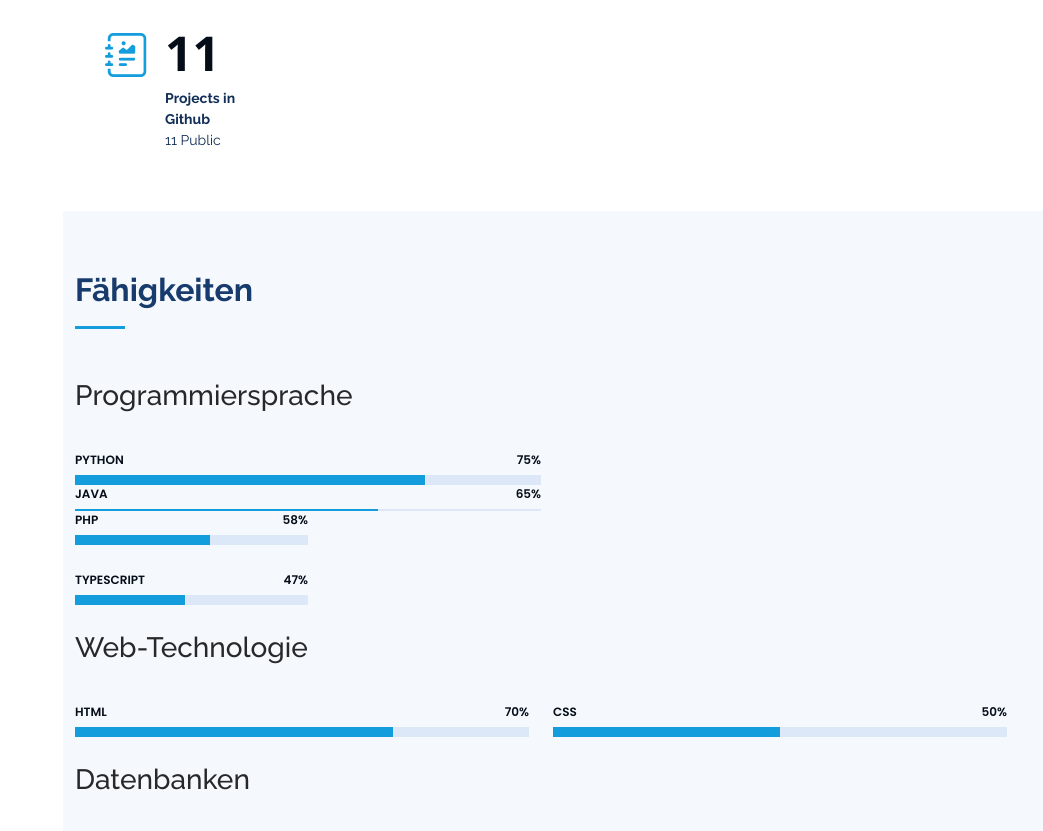
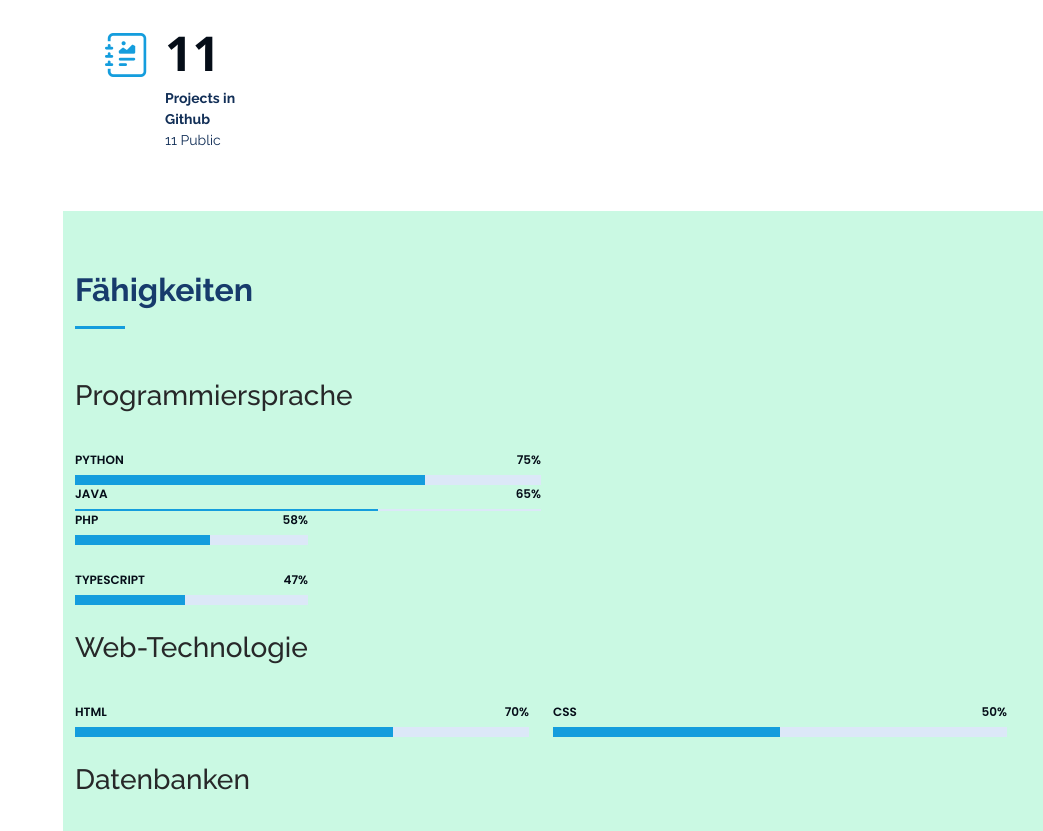
Before and after one commit to Steve2404/Online_CV, a plain HTML site: page index.html in a window 1280 px wide. Shown: the part 1501-2332 px from the top of the page, without its empty margins (237-1280 px from the left). Drawn offline with nearby package versions, Linux system fonts and the light colour scheme.

Commit message:
#12-Modification Background Section Portfolio

```diff
--- a/assets/css/style.css
+++ b/assets/css/style.css
@@ -261,7 +261,7 @@ section {
 }
 
 .section-bg {
-  background: #f5f8fd;
+  background: #caf9e3;
 }
 
 .section-title {
```
